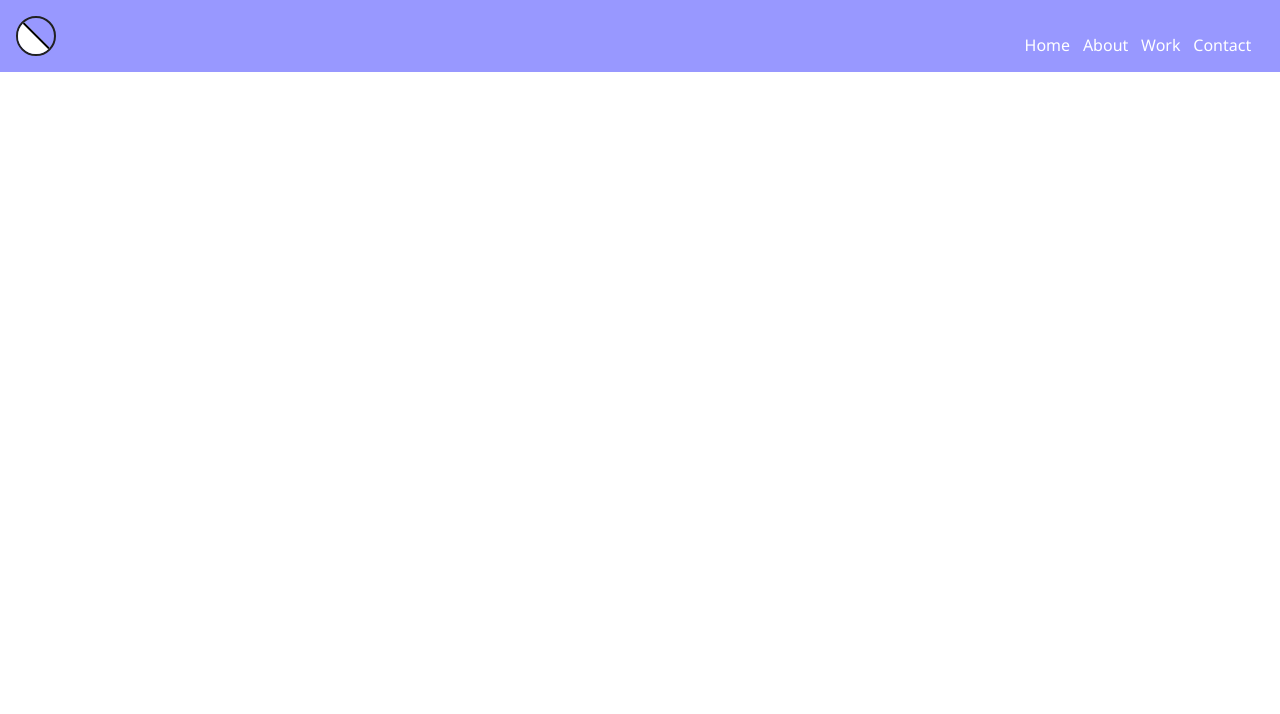
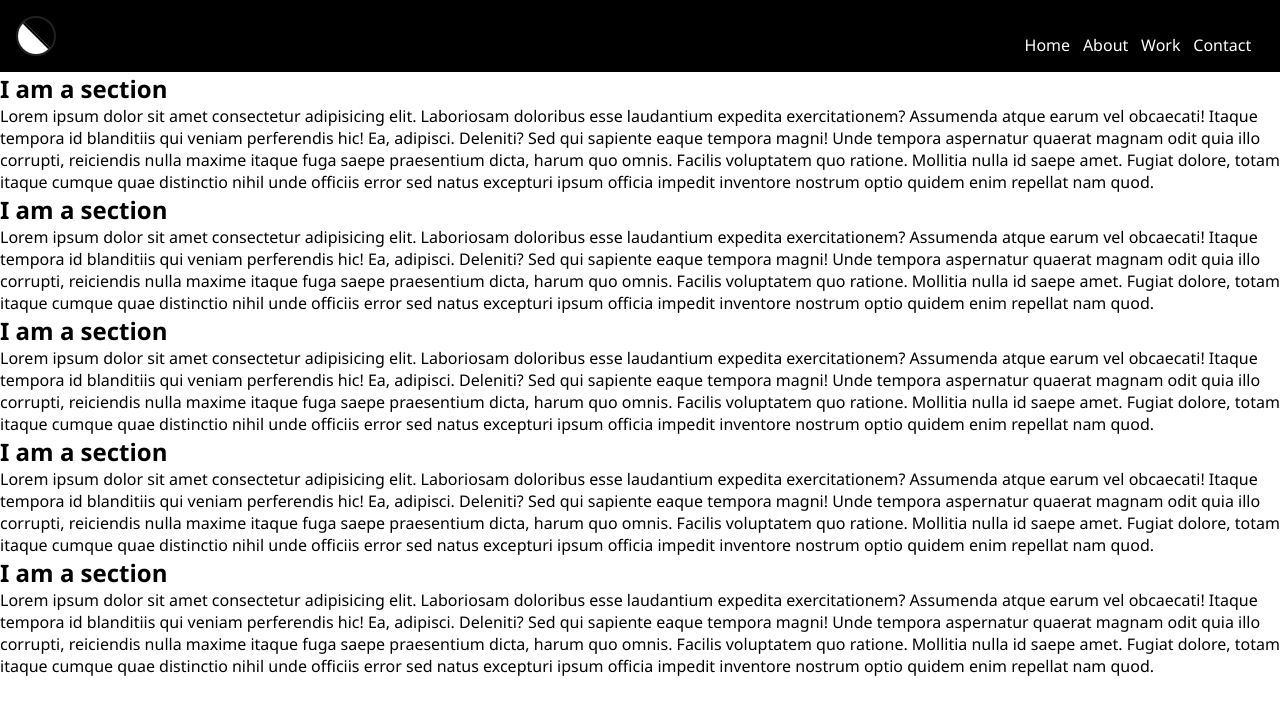
Before and after one commit to suruaino/header1, a plain HTML site: page index.html in a window 1280 px wide. Drawn offline with Linux system fonts and the light colour scheme.

Commit message:
added structure

```diff
--- a/index.html
+++ b/index.html
@@ -20,5 +20,38 @@
             </ul>
         </nav>
     </header>
+
+    <main>
+        <section>
+            <h1>I am a section</h1>
+            <p>Lorem ipsum dolor sit amet consectetur adipisicing elit. Laboriosam doloribus esse laudantium expedita exercitationem? Assumenda atque earum vel obcaecati! Itaque tempora id blanditiis qui veniam perferendis hic! Ea, adipisci. Deleniti?
+            Sed qui sapiente eaque tempora magni! Unde tempora aspernatur quaerat magnam odit quia illo corrupti, reiciendis nulla maxime itaque fuga saepe praesentium dicta, harum quo omnis. Facilis voluptatem quo ratione.
+            Mollitia nulla id saepe amet. Fugiat dolore, totam itaque cumque quae distinctio nihil unde officiis error sed natus excepturi ipsum officia impedit inventore nostrum optio quidem enim repellat nam quod.</p>
+        </section>
+        <section>
+            <h1>I am a section</h1>
+            <p>Lorem ipsum dolor sit amet consectetur adipisicing elit. Laboriosam doloribus esse laudantium expedita exercitationem? Assumenda atque earum vel obcaecati! Itaque tempora id blanditiis qui veniam perferendis hic! Ea, adipisci. Deleniti?
+                Sed qui sapiente eaque tempora magni! Unde tempora aspernatur quaerat magnam odit quia illo corrupti, reiciendis nulla maxime itaque fuga saepe praesentium dicta, harum quo omnis. Facilis voluptatem quo ratione.
+                Mollitia nulla id saepe amet. Fugiat dolore, totam itaque cumque quae distinctio nihil unde officiis error sed natus excepturi ipsum officia impedit inventore nostrum optio quidem enim repellat nam quod.</p>
+        </section>
+        <section>
+            <h1>I am a section</h1>
+            <p>Lorem ipsum dolor sit amet consectetur adipisicing elit. Laboriosam doloribus esse laudantium expedita exercitationem? Assumenda atque earum vel obcaecati! Itaque tempora id blanditiis qui veniam perferendis hic! Ea, adipisci. Deleniti?
+                Sed qui sapiente eaque tempora magni! Unde tempora aspernatur quaerat magnam odit quia illo corrupti, reiciendis nulla maxime itaque fuga saepe praesentium dicta, harum quo omnis. Facilis voluptatem quo ratione.
+                Mollitia nulla id saepe amet. Fugiat dolore, totam itaque cumque quae distinctio nihil unde officiis error sed natus excepturi ipsum officia impedit inventore nostrum optio quidem enim repellat nam quod.</p>
+        </section>
+        <section>
+            <h1>I am a section</h1>
+            <p>Lorem ipsum dolor sit amet consectetur adipisicing elit. Laboriosam doloribus esse laudantium expedita exercitationem? Assumenda atque earum vel obcaecati! Itaque tempora id blanditiis qui veniam perferendis hic! Ea, adipisci. Deleniti?
+                Sed qui sapiente eaque tempora magni! Unde tempora aspernatur quaerat magnam odit quia illo corrupti, reiciendis nulla maxime itaque fuga saepe praesentium dicta, harum quo omnis. Facilis voluptatem quo ratione.
+                Mollitia nulla id saepe amet. Fugiat dolore, totam itaque cumque quae distinctio nihil unde officiis error sed natus excepturi ipsum officia impedit inventore nostrum optio quidem enim repellat nam quod.</p>
+        </section>
+        <section>
+            <h1>I am a section</h1>
+            <p>Lorem ipsum dolor sit amet consectetur adipisicing elit. Laboriosam doloribus esse laudantium expedita exercitationem? Assumenda atque earum vel obcaecati! Itaque tempora id blanditiis qui veniam perferendis hic! Ea, adipisci. Deleniti?
+                Sed qui sapiente eaque tempora magni! Unde tempora aspernatur quaerat magnam odit quia illo corrupti, reiciendis nulla maxime itaque fuga saepe praesentium dicta, harum quo omnis. Facilis voluptatem quo ratione.
+                Mollitia nulla id saepe amet. Fugiat dolore, totam itaque cumque quae distinctio nihil unde officiis error sed natus excepturi ipsum officia impedit inventore nostrum optio quidem enim repellat nam quod.</p>
+        </section>
+    </main>
 </body>
 </html>
--- a/styles.css
+++ b/styles.css
@@ -14,10 +14,14 @@ header{
     align-items: flex-end;
     justify-content: space-between;
     padding: 1rem;
-
+    margin-top: -10px;
     background-color: #9898ff;
-
-    animation: on-scroll 5s linear;
+    position: sticky;
+    top: 0;
+    animation: on-scroll 5s forwards;
+    -webkit-animation-timeline: view();
+    -webkit-animation-range-start: 200px;
+    -webkit-animation-range-end: 100%;
 
 }
 .logo{
@@ -54,8 +58,7 @@ header{
 
 @keyframes on-scroll {
     100%{
-        header{
-            background-color: black;
-        }
+        background-color: black;
+        margin-top: 0;
     }
 }
```
